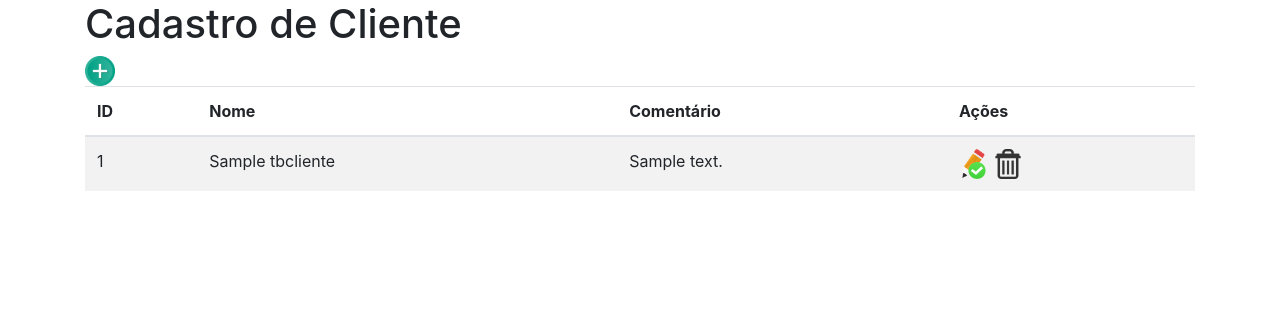
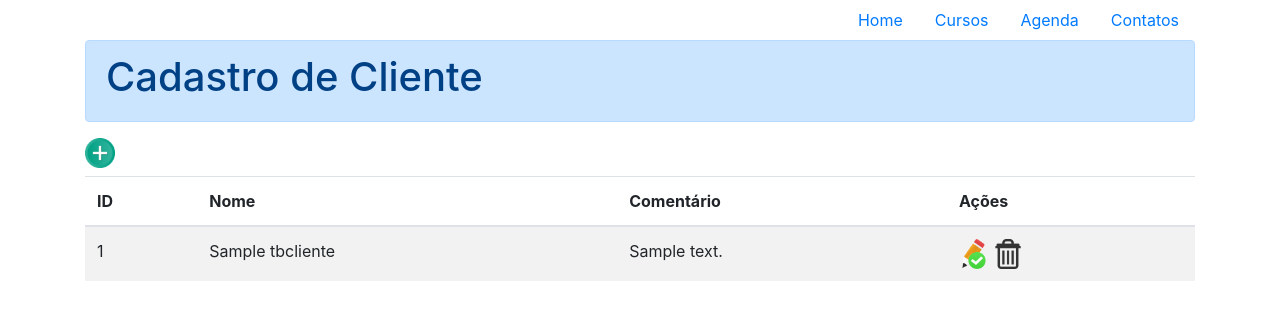
Before and after one commit to IsabellyDiasLimaDev/projeto-aula-desenvolvimento-aplicacoes-distribuidas-bootstrap, a Flask app: page / in a window 1280 px wide. Shown: the top 320 px of the page. Run offline with Flask 2, Linux system fonts and the light colour scheme; tables that the repository leaves empty hold one stand-in row (values such as "Sample post"); some libraries are stand-ins or nearby versions.

Commit message:
finalizando o projeto da aula

```diff
--- a/app/templates/index.html
+++ b/app/templates/index.html
@@ -5,14 +5,35 @@
     <meta charset="UTF-8">
     <title>Cadastro de Cliente</title>
     <link rel="stylesheet" href="{{url_for('static', filename='css/bootstrap.min.css')}}">
-    <script src="{{url_for('static', filename='js/bootstrap.min.js')}}"></script>
+
 </head>
 
 <body>
     <div class="container">
+        <header>
+            <nav>
+                <ul class="nav justify-content-end">
+                    <li class="nav-item">
+                        <a class="nav-link active" href="#">Home</a>
+                    </li>
+                    <li class="nav-item">
+                        <a class="nav-link" href="#">Cursos</a>
+                    </li>
+                    <li class="nav-item">
+                        <a class="nav-link" href="#">Agenda</a>
+                    </li>
+                    <li class="nav-item">
+                        <a class="nav-link" href="#">Contatos</a>
+                    </li>
+                </ul>
+            </nav>
+        </header>
+        <section>
+            <div class="alert alert-primary" role="alert">
                 <h1>Cadastro de Cliente</h1>
+            </div>
             <a href="/add">
-            <img width="30px" src="{{url_for('static', filename='image/add.png')}}" alt="adicionar" srcset="">
+                <img width="30px" src="{{url_for('static', filename='image/add.png')}}" alt="adicionar" class="mb-2">
             </a>
             <br />
             <table class="table table-striped" border="0" width="70%">
@@ -36,7 +57,10 @@
                     </tr>
                     {% endfor %}
             </table>
+        </section>
     </div>
 </body>
+<script src="{{url_for('static', filename='js/bootstrap.min.js')}}"></script>
+<script src="https://code.jquery.com/jquery-3.5.1.slim.min.js" integrity="sha384-DfXdz2htPH0lsSSs5nCTpuj/zy4C+OGpamoFVy38MVBnE+IbbVYUew+OrCXaRkfj" crossorigin="anonymous"></script>
 
 </html>
```
Also changed, not shown: app/templates/add.html (+15 -3 lines). Lines whose indentation alone changed are shown as unchanged.
